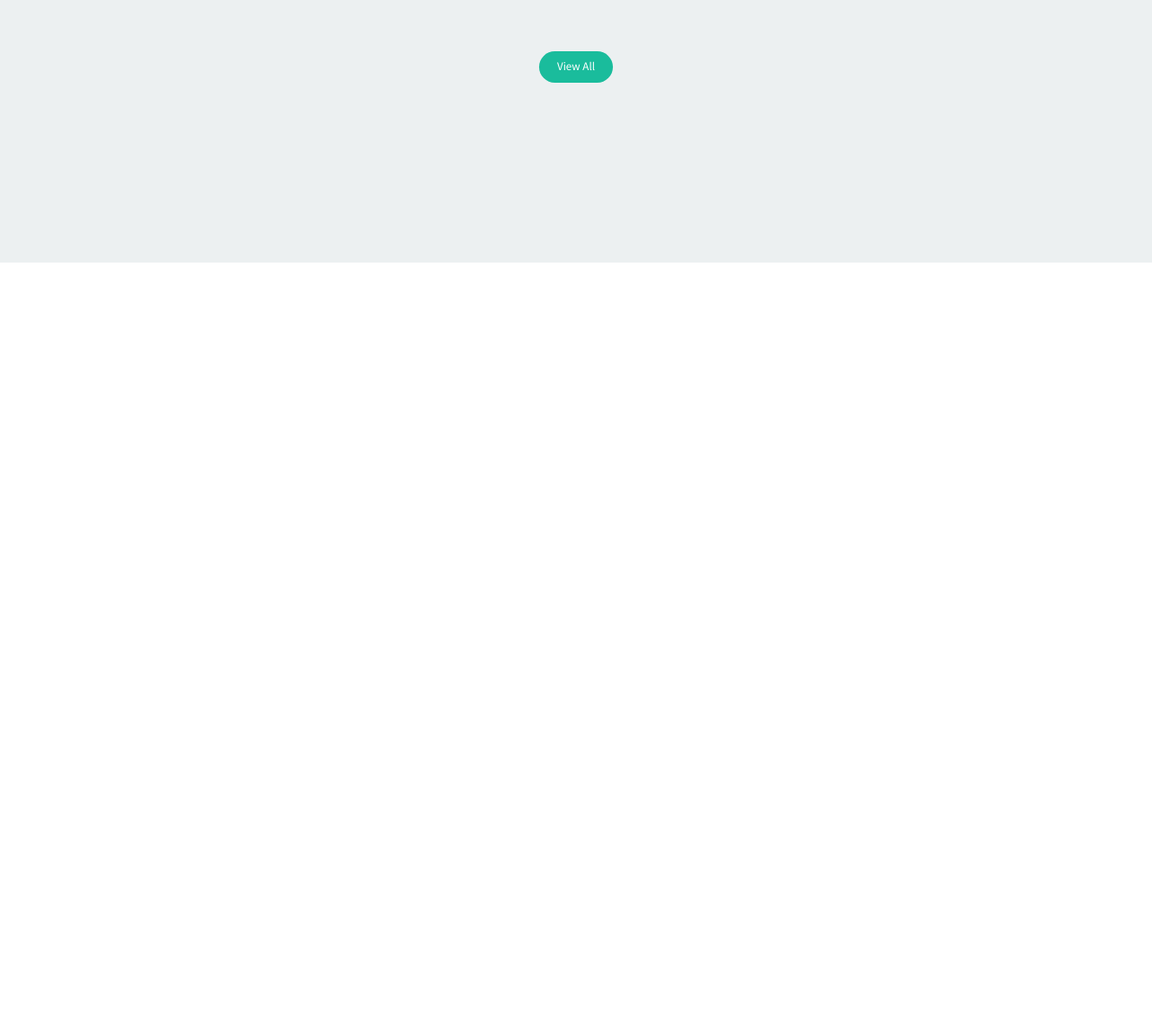
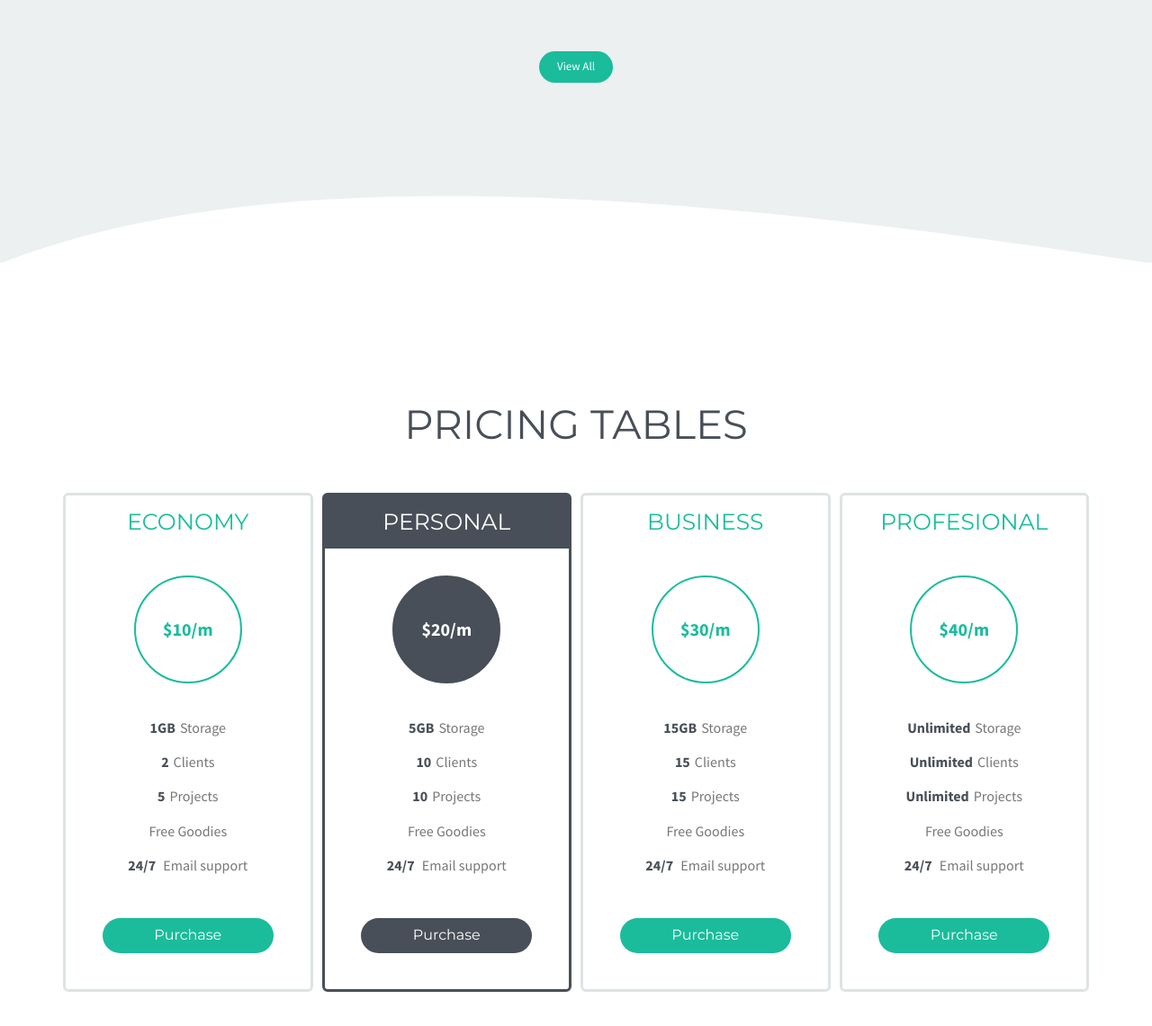
Before and after one commit to Cisco1cisco/The7-Template, a plain HTML site: page index.html in a window 1280 px wide. Shown: the part 4765-5906 px from the top of the page at 90% size. Before the commit the page ends 5057 px from the top, so only its background shows below. Drawn offline with Linux system fonts and the light colour scheme.

Commit message:
Added the Pricing Section

```diff
--- a/css/main.css
+++ b/css/main.css
@@ -708,6 +708,146 @@ svg.wave-down {
 
 /* End Blog */
 
+/* Start Pricing */
+
+.pricing {
+    padding-top: var(--section-pad, 50px);
+    padding-bottom: var(--section-pad, 50px);
+}
+
+.pricing .container {
+    display: flex;
+    flex-wrap: wrap;
+    justify-content: space-between;
+    align-items: center;
+}
+
+@media (max-width: 1199px) {
+    .pricing .container {
+        width: auto;
+    }
+}
+
+.pricing .container .plan {
+    flex-basis: calc((100% - 30px) / 2);
+    margin-bottom: 30px;
+    border: 3px solid #dee3e4;
+    border-radius: 6px;
+    -webkit-border-radius: 6px;
+    -moz-border-radius: 6px;
+    -ms-border-radius: 6px;
+    -o-border-radius: 6px;
+    text-align: center;
+}
+
+@media (min-width: 1199px) {
+    .pricing .container .plan {
+        flex-basis: calc((100% - 30px) / 4);
+    }
+}
+
+@media (max-width: 768px) {
+    .pricing .container .plan {
+        flex-basis: 100%;
+    }
+}
+
+.pricing .container .plan.sp {
+    border-color: var(--title-color, #484f58);
+}
+
+.pricing .container .plan h2 {
+    font-size: 25px;
+    padding: 15px 0;
+    color: var(--main-color, #1abc9c);
+    font-weight: normal;
+}
+
+.pricing .container .plan.sp h2 {
+    color: white;
+    background-color: var(--title-color, #484f58);
+}
+
+.pricing .container .plan p.cr {
+    margin: 30px auto;
+    width: 120px;
+    height: 120px;
+    border-radius: 50%;
+    -webkit-border-radius: 50%;
+    -moz-border-radius: 50%;
+    -ms-border-radius: 50%;
+    -o-border-radius: 50%;
+    border: 2px solid var(--main-color, #1abc9c);
+    display: flex;
+    justify-content: center;
+    align-items: center;
+    font-size: 20px;
+    color: var(--main-color, #1abc9c);
+    font-weight: bold;
+    transition: var(--trans-dur, 0.3s);
+    -webkit-transition: var(--trans-dur, 0.3s);
+    -moz-transition: var(--trans-dur, 0.3s);
+    -ms-transition: var(--trans-dur, 0.3s);
+    -o-transition: var(--trans-dur, 0.3s);
+}
+
+.pricing .container .plan.sp p.cr {
+    background-color: var(--title-color, #484f58);
+    color: white;
+    border-color: var(--title-color, #484f58);
+}
+
+.pricing .container .plan:hover p.cr {
+    transform: scale(1.1);
+    -webkit-transform: scale(1.1);
+    -moz-transform: scale(1.1);
+    -ms-transform: scale(1.1);
+    -o-transform: scale(1.1);
+}
+
+.pricing .container .plan ul {
+    margin: 30px 0;
+}
+
+.pricing .container .plan ul li {
+    font-family: 'Source Sans Pro', Helvetica, Arial, sans-serif;
+    color: var(--para-color, #777777);
+    padding: 10px 0;
+}
+
+.pricing .container .plan ul li span {
+    color: var(--title-color, #484f58);
+    font-weight: bold;
+    margin-right: 5px;
+}
+
+.pricing .container .plan a {
+    display: block;
+    text-align: center;
+    margin: 40px auto;
+    width: 70%;
+    background-color: var(--main-color, #1abc9c);
+    color: white;
+    padding: 10px 0;
+    border-radius: 40px;
+    -webkit-border-radius: 40px;
+    -moz-border-radius: 40px;
+    -ms-border-radius: 40px;
+    -o-border-radius: 40px;
+    text-transform: capitalize;
+}
+
+.pricing .container .plan.sp a {
+    background-color: var(--title-color, #484f58);
+}
+
+.pricing .container .plan a:hover {
+    animation: rubber 1s;
+    -webkit-animation: rubber 1s;
+}
+
+/* End Pricing */
+
 /* Start Animation */
 
 @keyframes rubber {
--- a/index.html
+++ b/index.html
@@ -221,7 +221,7 @@
     </svg>
     <!-- End Wave Down -->
     <!-- Start Blog -->
-    <div class="blog">
+    <div class="blog" id="blog">
         <h2 class="main-title">OUR BLOG</h2>
         <div class="container">
             <div class="art">
@@ -272,6 +272,73 @@
         <a href="#" class="button">View All</a>
     </div>
     <!-- End Blog -->
+    <!-- Start Wave Up -->
+    <svg class="wave-up" xmlns="http://www.w3.org/2000/svg" version="1.1" width="100%" height="100"
+        viewBox="0 0 100 100" preserveAspectRatio="none">
+        <path d="M0 100 C 20 0 50 0 100 100 Z"></path>
+    </svg>
+    <!-- End Wave Up -->
+    <!-- Start Pricing -->
+    <div class="pricing" id="pricing">
+        <h2 class="main-title">PRICING TABLES</h2>
+        <div class="container">
+            <div class="plan">
+                <h2>ECONOMY</h2>
+                <p class="cr">$10/m</p>
+                <ul>
+                    <li><span>1GB</span>Storage</li>
+                    <li><span>2</span>Clients</li>
+                    <li><span>5</span>Projects</li>
+                    <li>Free Goodies</li>
+                    <li><span>24/7</span> Email support</li>
+                </ul>
+                <a href="#">purchase</a>
+            </div>
+            <div class="plan sp">
+                <h2>PERSONAL</h2>
+                <p class="cr">$20/m</p>
+                <ul>
+                    <li><span>5GB</span>Storage</li>
+                    <li><span>10</span>Clients</li>
+                    <li><span>10</span>Projects</li>
+                    <li>Free Goodies</li>
+                    <li><span>24/7</span> Email support</li>
+                </ul>
+                <a href="#">purchase</a>
+            </div>
+            <div class="plan">
+                <h2>BUSINESS</h2>
+                <p class="cr">$30/m</p>
+                <ul>
+                    <li><span>15GB</span>Storage</li>
+                    <li><span>15</span>Clients</li>
+                    <li><span>15</span>Projects</li>
+                    <li>Free Goodies</li>
+                    <li><span>24/7</span> Email support</li>
+                </ul>
+                <a href="#">purchase</a>
+            </div>
+            <div class="plan">
+                <h2>PROFESIONAL</h2>
+                <p class="cr">$40/m</p>
+                <ul>
+                    <li><span>Unlimited</span>Storage</li>
+                    <li><span>Unlimited</span>Clients</li>
+                    <li><span>Unlimited</span>Projects</li>
+                    <li>Free Goodies</li>
+                    <li><span>24/7</span> Email support</li>
+                </ul>
+                <a href="#">purchase</a>
+            </div>
+        </div>
+    </div>
+    <!-- End Pricing -->
+    <!-- Start Wave Down -->
+    <svg class="wave-down" xmlns="http://www.w3.org/2000/svg" version="1.1" width="100%" height="100"
+        viewBox="0 0 100 100" preserveAspectRatio="none">
+        <path d="M0 0 C 50 100 80 100 100 0 Z"></path>
+    </svg>
+    <!-- End Wave Down -->
 </body>
 
 </html>
```
